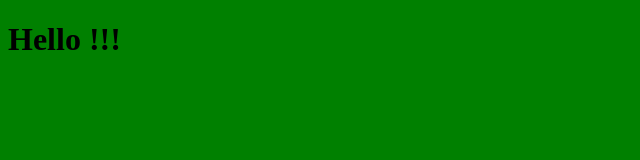
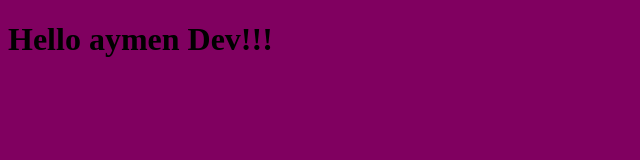
Before and after one commit to AouididiAymen141280/myproject, a plain HTML site: page index.html in a window 1280 px wide. Shown: the whole page, without its empty margins (0-640 px from the left). Drawn offline with Linux system fonts and the light colour scheme.

Commit message:
changes on branche aymenDev

```diff
--- a/index.html
+++ b/index.html
@@ -8,7 +8,7 @@
     <link rel="stylesheet" href="style.css">
 </head>
 <body>
-    <h1>Hello !!!</h1>
+    <h1>Hello aymen Dev!!!</h1>
     <script src="./app.js"></script>
 </body>
 </html>
--- a/style.css
+++ b/style.css
@@ -1,3 +1,3 @@
 body{
-    background-color: green;
+    background-color: rgb(128, 0, 96);
 }
```
